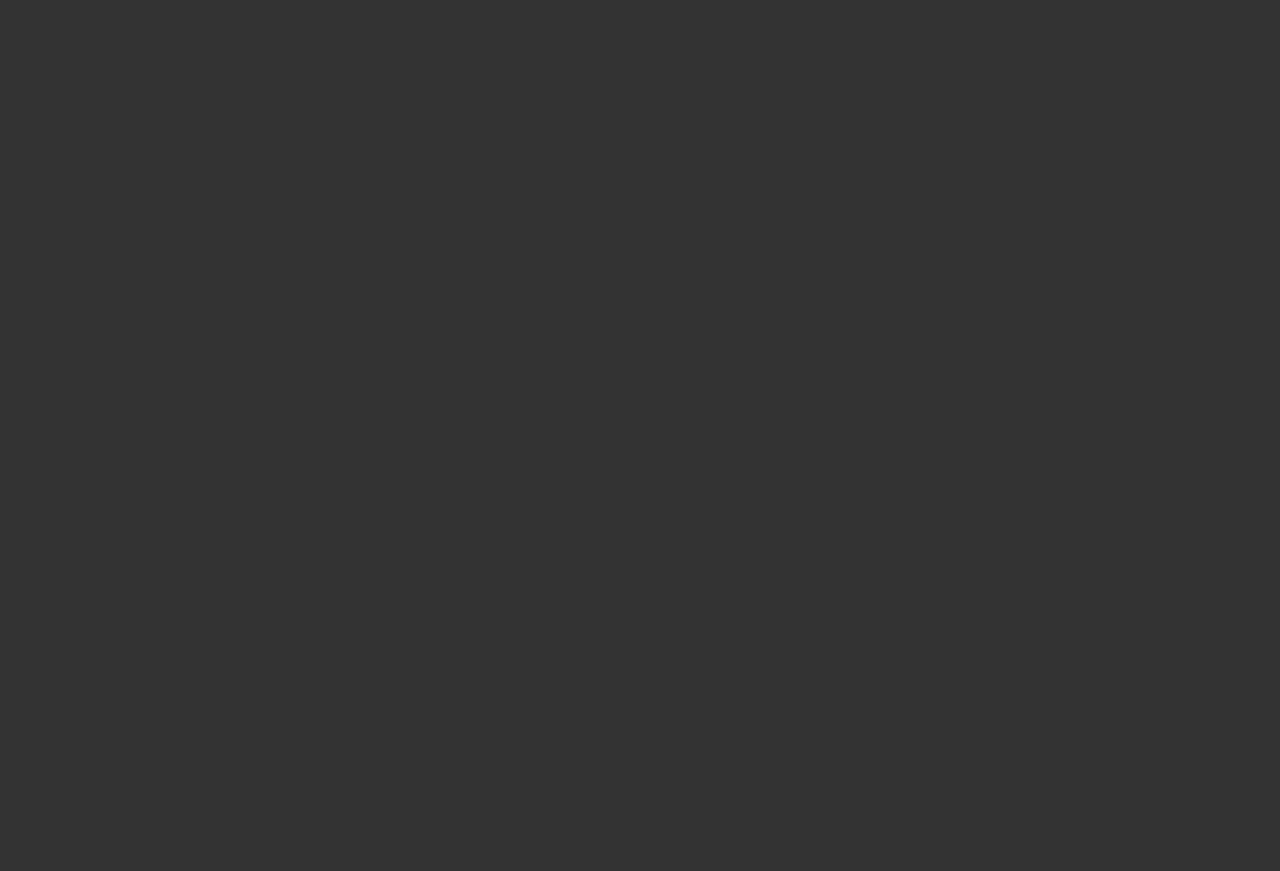
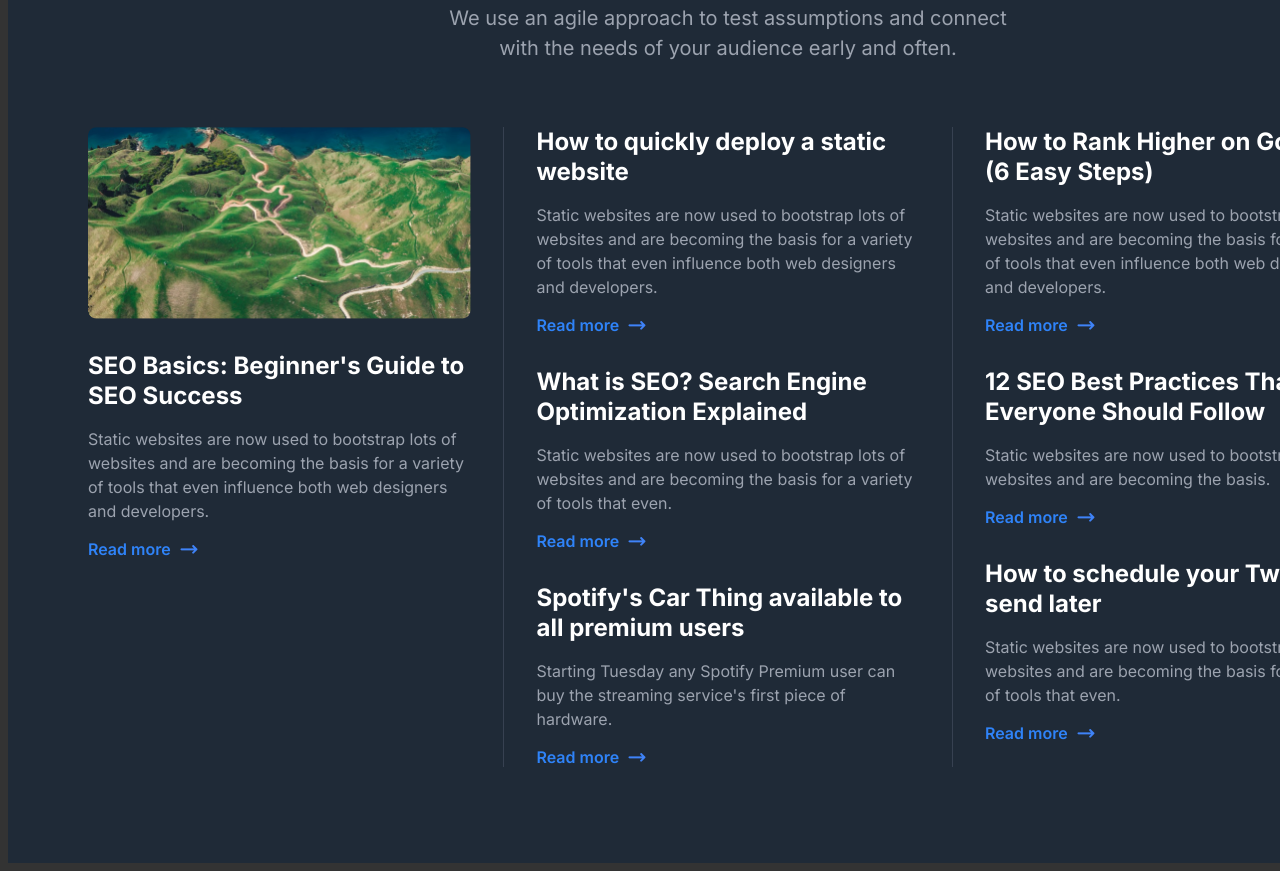
Before and after one commit to DEVSTOCK-PL/4ED_styles_homework, a React (Vite) app: page / in a window 1280 px wide. Shown: the part 4480-5351 px from the top of the page. Before the commit the page ends 4334 px from the top, so only its background shows below. Built offline with nearby package versions, Linux system fonts and the light colour scheme.

Commit message:
add Blog

```diff
--- a/src/App.jsx
+++ b/src/App.jsx
@@ -4,6 +4,7 @@ import SocialProof from './socialProof/SocialProof'
 import CtaOne from './ctaOne/CtaOne'
 import CustomerLogos from './customerLogos/CustomerLogos'
 import CtaTwo from './ctaTwo/CtaTwo'
+import Blog from './blog/Blog'
 
 import styles from './App.module.css'
 
@@ -16,6 +17,7 @@ function App() {
       <CtaOne />
       <CustomerLogos />
       <CtaTwo />
+      <Blog />
     </div>
   );
 }
--- /dev/null
+++ b/src/blog/Blog.jsx
@@ -0,0 +1,312 @@
+import styled from 'styled-components'
+
+import Title from '../reusableComponents/Title'
+import TextSupporting from '../reusableComponents/TextSupporting'
+import Button from '../reusableComponents/Button'
+
+import arrowRightBlue from '../assets/arrowRightBlue.png'
+import image from '../assets/foto/mockup4.png'
+
+const Container = styled.div`
+	width: 1440px;
+	height: 1017px;
+	display: flex;
+	justify-content: center;
+	align-items: center;
+	background-color: #1F2A37;
+`
+const Content = styled.div`
+	width: 1280px;
+	height: 825px;
+	display: flex;
+	flex-direction: column;
+	justify-content: space-between;
+	align-items: center;
+	background-color: #1F2A37;
+`
+const Haeding = styled.div`
+	width: 576px;
+	height: 121px;
+	display: flex;
+	flex-direction: column;
+	gap: 16px;
+`
+const Row = styled.div`
+	width: 1280px;
+	height: 640px;
+	display: flex;
+	justify-content: space-between;
+`
+const Column = styled.div`
+	width: 383px;
+	height: 616px;
+	display: flex;
+	flex-direction: column;
+	gap: 32px;
+`
+const Separator = styled.div`
+	width: 1px;
+	height: 640px;
+	background-color: #374151;
+`
+const Image = styled.img`
+	width: 383px;
+	height: 192px;
+	border-radius: 8px;
+`
+const BlogCard = styled.div`
+	width: 383px;
+	height: auto;
+	display: flex;
+	flex-direction: column;
+	gap: 16px;
+`
+const Blog = () => {
+	return (
+		<Container>
+			<Content>
+				<Haeding>
+					<Title
+							text="Latest news & events"
+							fontSize="36px"
+							fontWeight="800"
+							lineHeight="45px"
+							width="576px"
+							height="auto"
+							textAlign="center"/>
+					<TextSupporting
+							text="We use an agile approach to test assumptions and connect with the needs of your audience early and often."
+							fontSize="20px"
+							fontWeight="400"
+							lineHeight="30px"
+							width="576px"
+							height="auto"
+							color="#9CA3AF"
+							textAlign="center"/>
+				</Haeding>
+				<Row>
+					<Column>
+						<Image src={image} alt="mountain trail" />
+						<BlogCard>
+							<Title
+								text="SEO Basics: Beginner's Guide to SEO Success"
+								fontSize="24px"
+								fontWeight="700"
+								lineHeight="30px"
+								width="383px"
+								height="auto"/>
+							<TextSupporting
+								text="Static websites are now used to bootstrap lots of websites and are becoming the basis for a variety of tools that even influence both web designers and developers."
+								fontSize="16px"
+								fontWeight="400"
+								lineHeight="24px"
+								width="383px"
+								height="auto"
+								color="#9CA3AF"/>
+							<Button
+								description="Read more"
+								backgroundColor="transparent"
+								width="125px"
+								height="20px"
+								iconRight={arrowRightBlue}
+								fontWeight="600"
+								fontSize="16px"
+								lineHeight="20px"
+								color="#2F83F8"
+								justifyContent="left"
+								marginRight="0px"
+								/>
+						</BlogCard>
+					</Column>
+					<Separator></Separator>
+					<Column>
+						<BlogCard>
+							<Title
+								text="How to quickly deploy a static website"
+								fontSize="24px"
+								fontWeight="700"
+								lineHeight="30px"
+								width="383px"
+								height="auto"/>
+							<TextSupporting
+								text="Static websites are now used to bootstrap lots of websites and are becoming the basis for a variety of tools that even influence both web designers and developers."
+								fontSize="16px"
+								fontWeight="400"
+								lineHeight="24px"
+								width="383px"
+								height="auto"
+								color="#9CA3AF"/>
+							<Button
+								description="Read more"
+								backgroundColor="transparent"
+								width="125px"
+								height="20px"
+								iconRight={arrowRightBlue}
+								fontWeight="600"
+								fontSize="16px"
+								lineHeight="20px"
+								color="#2F83F8"
+								justifyContent="left"
+								marginRight="0px"
+								/>
+						</BlogCard>
+						<BlogCard>
+							<Title
+								text="What is SEO? Search Engine Optimization Explained"
+								fontSize="24px"
+								fontWeight="700"
+								lineHeight="30px"
+								width="383px"
+								height="auto"/>
+							<TextSupporting
+								text="Static websites are now used to bootstrap lots of websites and are becoming the basis for a variety of tools that even."
+								fontSize="16px"
+								fontWeight="400"
+								lineHeight="24px"
+								width="383px"
+								height="auto"
+								color="#9CA3AF"/>
+							<Button
+								description="Read more"
+								backgroundColor="transparent"
+								width="125px"
+								height="20px"
+								iconRight={arrowRightBlue}
+								fontWeight="600"
+								fontSize="16px"
+								lineHeight="20px"
+								color="#2F83F8"
+								justifyContent="left"
+								marginRight="0px"
+								/>
+						</BlogCard>
+						<BlogCard>
+							<Title
+								text="Spotify's Car Thing available to all premium users"
+								fontSize="24px"
+								fontWeight="700"
+								lineHeight="30px"
+								width="383px"
+								height="auto"/>
+							<TextSupporting
+								text="Starting Tuesday any Spotify Premium user can buy the streaming service's first piece of hardware."
+								fontSize="16px"
+								fontWeight="400"
+								lineHeight="24px"
+								width="383px"
+								height="auto"
+								color="#9CA3AF"/>
+							<Button
+								description="Read more"
+								backgroundColor="transparent"
+								width="125px"
+								height="20px"
+								iconRight={arrowRightBlue}
+								fontWeight="600"
+								fontSize="16px"
+								lineHeight="20px"
+								color="#2F83F8"
+								justifyContent="left"
+								marginRight="0px"
+								/>
+						</BlogCard>
+					</Column>
+					<Separator></Separator>
+					<Column>
+						<BlogCard>
+							<Title
+								text="How to Rank Higher on Google (6 Easy Steps)"
+								fontSize="24px"
+								fontWeight="700"
+								lineHeight="30px"
+								width="383px"
+								height="auto"/>
+							<TextSupporting
+								text="Static websites are now used to bootstrap lots of websites and are becoming the basis for a variety of tools that even influence both web designers and developers."
+								fontSize="16px"
+								fontWeight="400"
+								lineHeight="24px"
+								width="383px"
+								height="auto"
+								color="#9CA3AF"/>
+							<Button
+								description="Read more"
+								backgroundColor="transparent"
+								width="125px"
+								height="20px"
+								iconRight={arrowRightBlue}
+								fontWeight="600"
+								fontSize="16px"
+								lineHeight="20px"
+								color="#2F83F8"
+								justifyContent="left"
+								marginRight="0px"
+								/>
+						</BlogCard>
+						<BlogCard>
+							<Title
+								text="12 SEO Best Practices That Everyone Should Follow"
+								fontSize="24px"
+								fontWeight="700"
+								lineHeight="30px"
+								width="383px"
+								height="auto"/>
+							<TextSupporting
+								text="Static websites are now used to bootstrap lots of websites and are becoming the basis."
+								fontSize="16px"
+								fontWeight="400"
+								lineHeight="24px"
+								width="383px"
+								height="auto"
+								color="#9CA3AF"/>
+							<Button
+								description="Read more"
+								backgroundColor="transparent"
+								width="125px"
+								height="20px"
+								iconRight={arrowRightBlue}
+								fontWeight="600"
+								fontSize="16px"
+								lineHeight="20px"
+								color="#2F83F8"
+								justifyContent="left"
+								marginRight="0px"
+								/>
+						</BlogCard>
+						<BlogCard>
+							<Title
+								text="How to schedule your Tweets to send later"
+								fontSize="24px"
+								fontWeight="700"
+								lineHeight="30px"
+								width="383px"
+								height="auto"/>
+							<TextSupporting
+								text="Static websites are now used to bootstrap lots of websites and are becoming the basis for a variety of tools that even."
+								fontSize="16px"
+								fontWeight="400"
+								lineHeight="24px"
+								width="383px"
+								height="auto"
+								color="#9CA3AF"/>
+							<Button
+								description="Read more"
+								backgroundColor="transparent"
+								width="125px"
+								height="20px"
+								iconRight={arrowRightBlue}
+								fontWeight="600"
+								fontSize="16px"
+								lineHeight="20px"
+								color="#2F83F8"
+								justifyContent="left"
+								marginRight="0px"
+								/>
+						</BlogCard>
+					</Column>
+				</Row>
+			</Content>
+		</Container>
+	);
+}
+export default Blog;
--- a/src/reusableComponents/Button.jsx
+++ b/src/reusableComponents/Button.jsx
@@ -8,23 +8,24 @@ const StyledButton = styled.button`
 	border: ${ (props) => props.border || 'none' };
 	font-weight: ${ (props) => props.fontWeight || '500' };
 	font-size: ${ (props) => props.fontSize || '14px' };
-	line-height: ${ (props) => props.lineHeight|| '24px' };
+	line-height: ${ (props) => props.lineHeight || '24px' };
 	font-family: Inter;
 	border-radius: 8px;
 	display: flex;
-	align-items: center;
-	justify-content: center;
+	align-items: ${ (props) => props.alignItems || 'center' };
+	justify-content: ${ (props) => props.justifyContent || 'center' };
 	padding: 0;
+	margin-left: 0px;
 `
 const IconLeft = styled.img`
-	margin-right: 8px;
+	margin-right: ${ (props) => props.marginRight || '8px' };
 `
 const IconRight = styled.img`
 	margin-left: 8px;
 `
 
 // eslint-disable-next-line
-const Button = ( { description, backgroundColor, width, height, color, iconLeft, iconRight, border, fontSize, fontWeight, lineHeight } ) => {
+const Button = ( { description, backgroundColor, width, height, color, iconLeft, iconRight, border, fontSize, fontWeight, lineHeight, alignItems, justifyContent,marginLeft, marginRight } ) => {
 	return (
 		<StyledButton
 			backgroundColor={backgroundColor}
@@ -33,9 +34,19 @@ const Button = ( { description, backgroundColor, width, height, color, iconLeft,
 			fontSize={fontSize}
 			fontWeight={fontWeight}
 			lineHeight={lineHeight}
+			alignItems={alignItems}
+			justifyContent={justifyContent}
+			marginLeft={marginLeft}
+			marginRight={marginRight}
 			color={color}
 			border={border}>
-				<IconLeft src={iconLeft}/> {description} <IconRight src={iconRight}/>
+				<IconLeft
+					src={iconLeft}
+					marginRight={marginRight}/>
+				{description}
+				<IconRight
+					src={iconRight}
+					marginLeft={marginLeft}/>
 		</StyledButton>
 	);
 }
```
